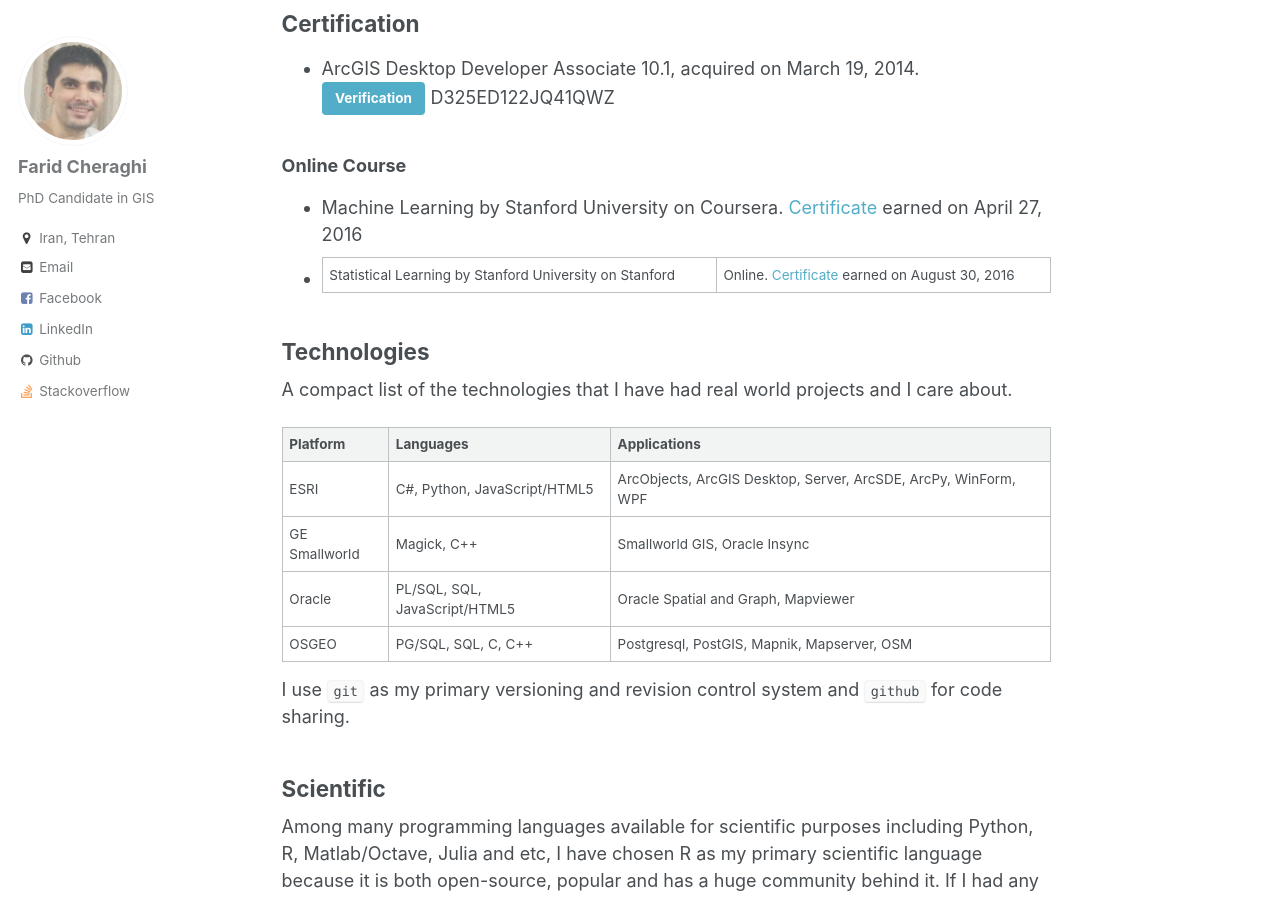
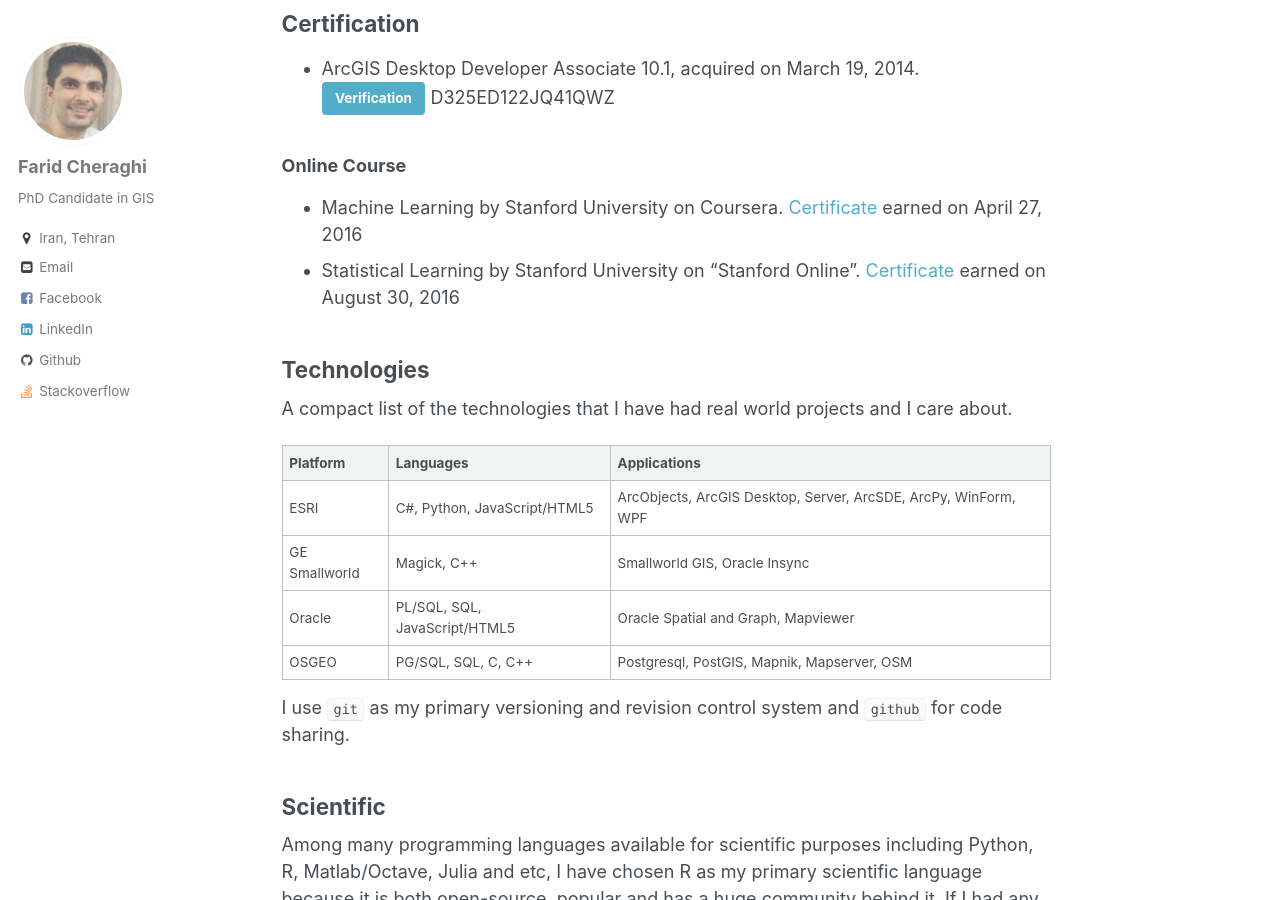
Before and after one commit to matzora/faridcher.github.io, a Jekyll site: the page built from _pages/about.md, in a window 1280 px wide and 900 px high, scrolled down 894 px. Built offline with Jekyll 4.4.1, drawn with Linux system fonts in a browser that asks for light colours; comment, search, counter and statistics services are not loaded.

```diff
--- a/_pages/about.md
+++ b/_pages/about.md
@@ -38,7 +38,7 @@ PhD|Geographical Information Science (GIS)|[University of Tehran](http://ut.ac.i
 
 ### Online Course
 - Machine Learning by Stanford University on Coursera. [Certificate](https://www.coursera.org/account/accomplishments/certificate/GZLLTAVPWQ3U) earned on April 27, 2016
-- Statistical Learning by Stanford University on Stanford | Online. [Certificate](https://verify.lagunita.stanford.edu/SOA/15c78c5b8e984b288256bc4d4327f6c3) earned on August 30, 2016
+- Statistical Learning by Stanford University on "Stanford Online". [Certificate](https://verify.lagunita.stanford.edu/SOA/15c78c5b8e984b288256bc4d4327f6c3) earned on August 30, 2016
 
 ## Technologies
 A compact list of the technologies that I have had real world projects and I care about.
```
